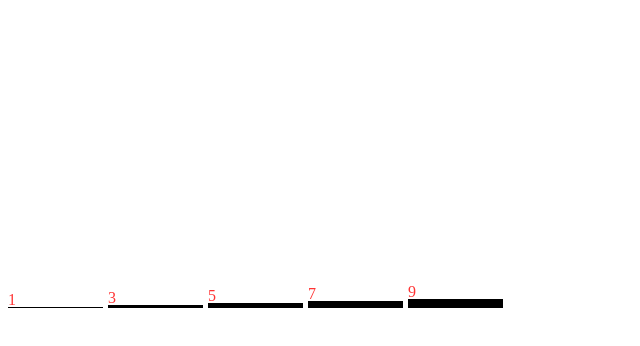
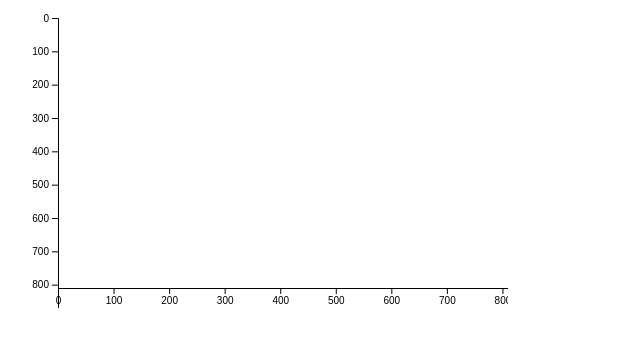
Before and after one commit to mattperkins/d3, a plain HTML site: page d3-bar-chart/index.html in a window 1280 px wide. Shown: the whole page, without its empty margins (0-640 px from the left). Drawn offline with nearby package versions, Linux system fonts and the light colour scheme.

Commit message:
add comments

```diff
--- /dev/null
+++ b/d3-bar-chart/axis.js
@@ -0,0 +1,40 @@
+// comment in src in index.html
+
+// d3.axisTop()
+// d3.axisRight()
+// d3.axisBottom()
+// d3.axisLeft()
+
+let dset3 = [100,300,500,700,900]
+
+let svgWidth = 500, svgHeight=300
+
+let svg = d3.select("svg")
+    .attr("width", svgWidth)
+    .attr("height", svgHeight)
+
+let xScale = d3.scaleLinear()
+    .domain([0,d3.max(dset3)])
+    .range([0, svgWidth])
+
+let yScale = d3.scaleLinear()
+    .domain([0,d3.max(dset3)])
+    .range([0, svgHeight])
+
+let x_axis = d3
+    .axisBottom()
+    .scale(xScale)
+
+let y_axis = d3
+    .axisLeft()
+    .scale(yScale)
+
+svg.append("g") // append group element
+    .attr("transform", "translate(50,10)")
+    .call(y_axis)
+
+let xAxisTranslate = svgHeight - 20
+
+svg.append("g")
+    .attr("transform", "translate(50, " + xAxisTranslate + ")")
+    .call(x_axis)
--- a/d3-bar-chart/index.html
+++ b/d3-bar-chart/index.html
@@ -15,8 +15,9 @@
 
     <!-- <script src="app.js"></script> -->
 
-    <script src="scales.js"></script>
+    <!-- <script src="scales.js"></script> -->
 
+    <script src="axis.js"></script>
 </body>
 
 </html>
```
